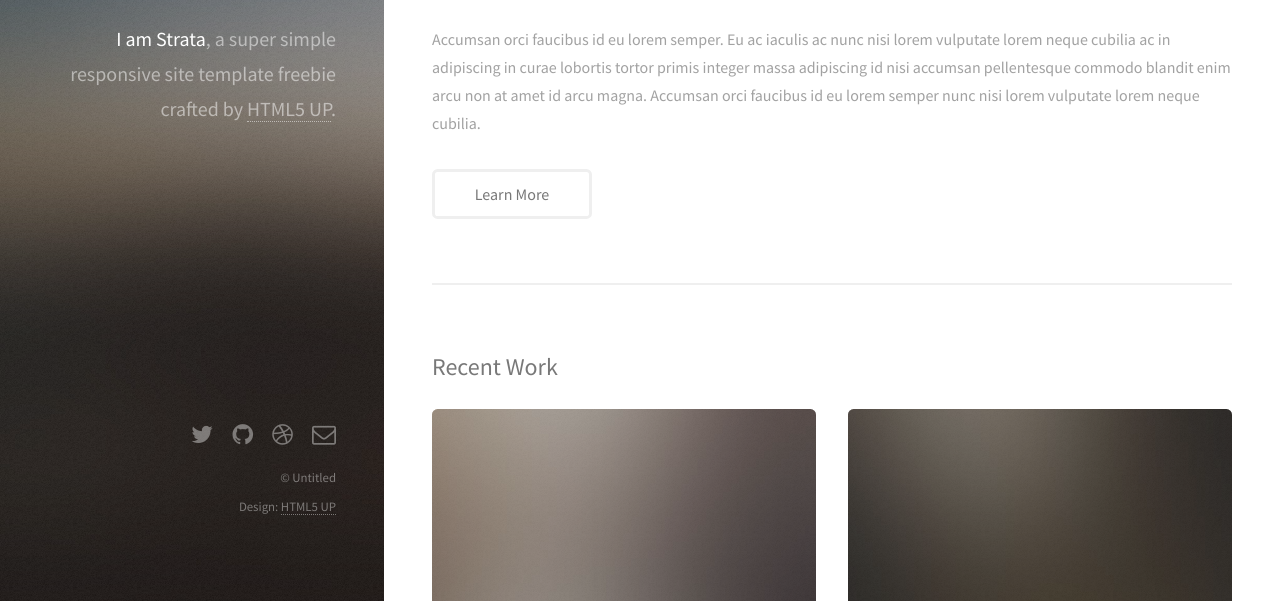
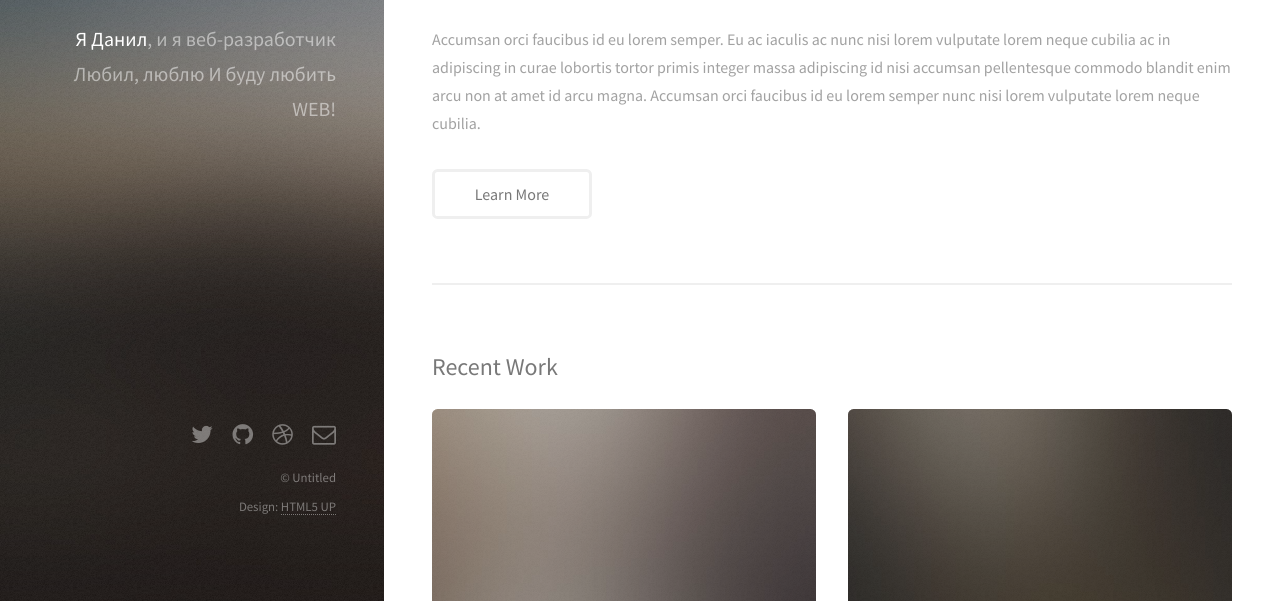
Before and after one commit to danratnikov/strata, a plain HTML site: page index.html in a window 1280 px wide. Shown: the part 199-800 px from the top of the page. Drawn offline with Linux system fonts and the light colour scheme.

Commit message:
Changes from closeheat live editor

```diff
--- a/index.html
+++ b/index.html
@@ -18,9 +18,9 @@
 		<!-- Header -->
 			<header id="header">
 				<a href="#" class="image avatar"><img src="images/avatar.jpg" alt="" /></a>
-				<h1><strong>I am Strata</strong>, a super simple<br />
-				responsive site template freebie<br />
-				crafted by <a href="http://html5up.net">HTML5 UP</a>.</h1>
+				<h1><strong>Я Данил</strong>, и я веб-разработчик<br />
+				Любил, люблю<br />
+				И буду любить WEB!</h1>
 			</header>
 
 		<!-- Main -->
```
